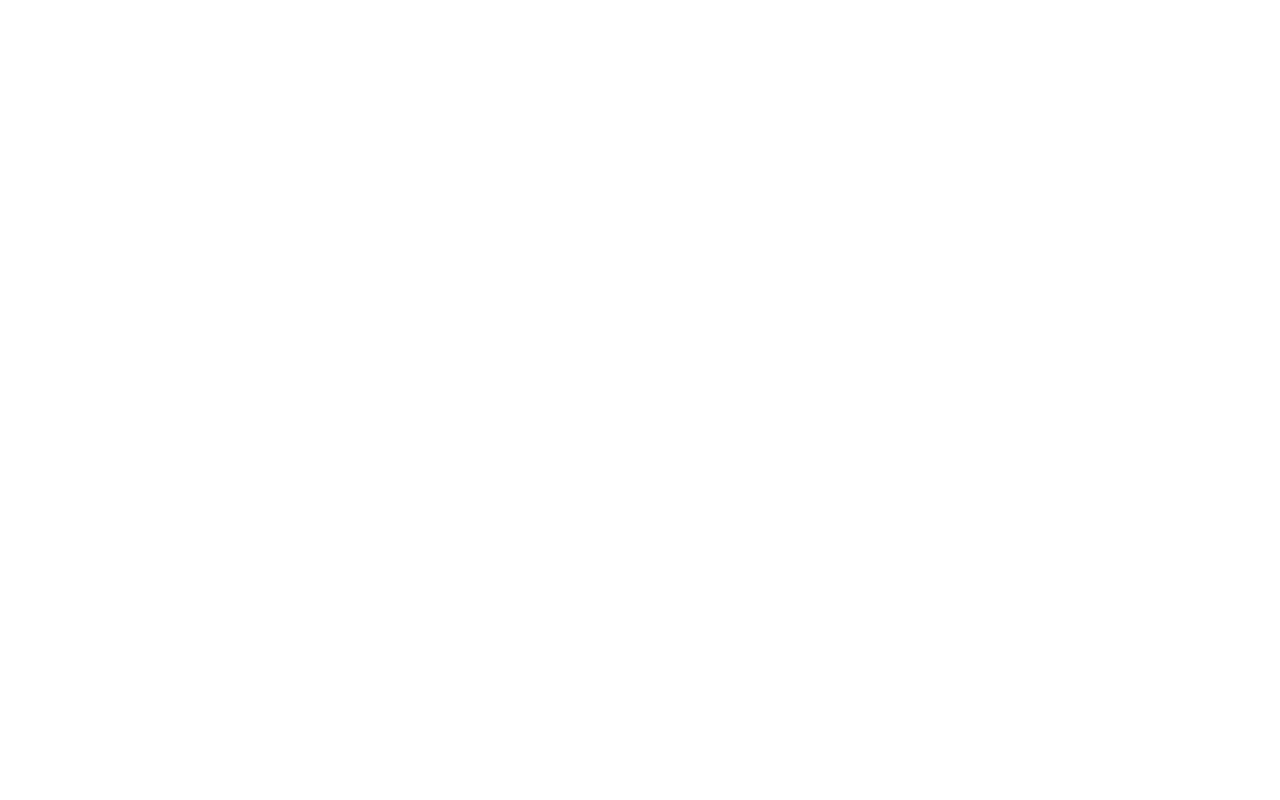
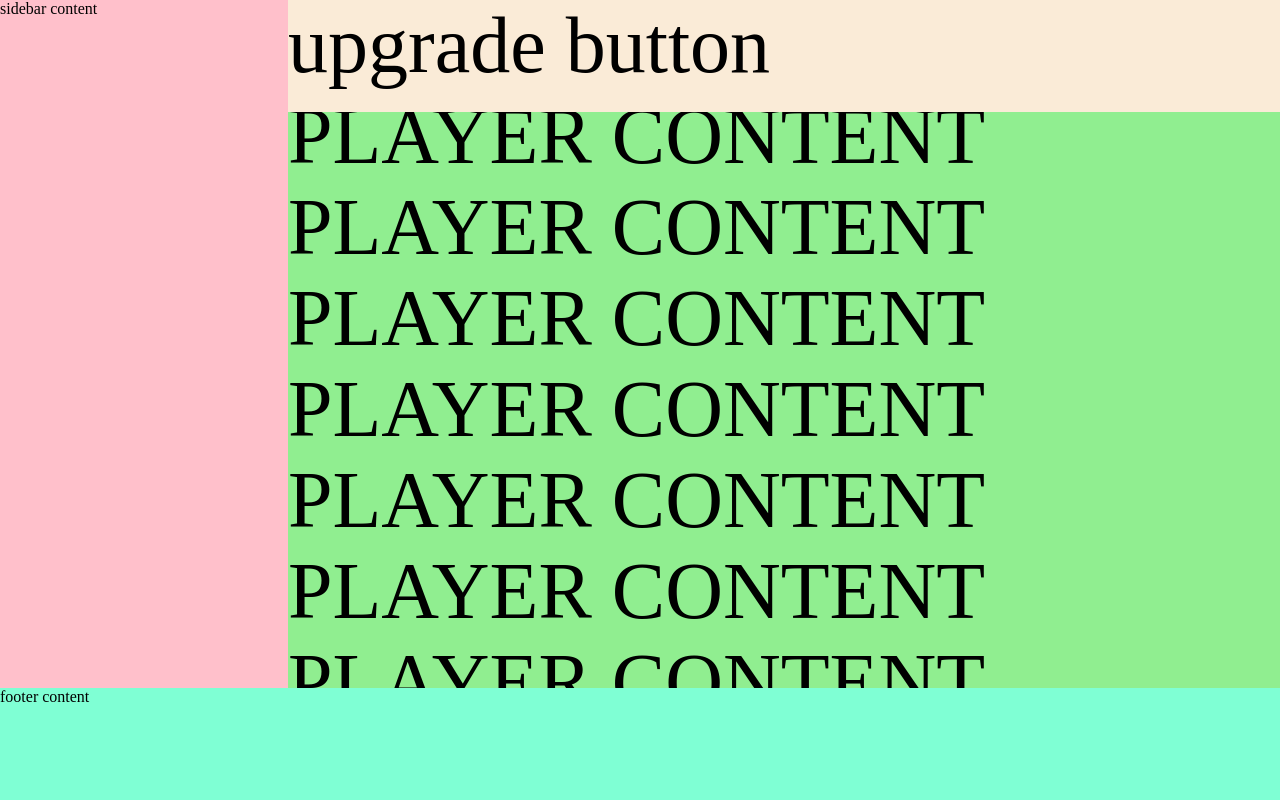
Before and after one commit to IreneChicca/html-css-spotifyweb, a plain HTML site: page index.html in a window 1280 px wide. Drawn offline with Linux system fonts and the light colour scheme.

Commit message:
ADD structure

```diff
--- a/css/style.css
+++ b/css/style.css
@@ -1,3 +1,6 @@
+/* RESET */
+
+
 * {
     box-sizing: border-box;
     margin: 0;
@@ -7,3 +10,69 @@
 img {
     max-width: 100%;
 }
+
+.debug {
+    border: 1px solid red;
+}
+
+/* LAYOUT */
+
+
+.flex {
+    display: flex;
+}
+
+header {
+    background-color: antiquewhite;
+    height: 7rem;
+    position: fixed;
+    left: 18rem;
+    right: 0;
+
+}
+
+main {
+    height: calc(100vh - 7rem);
+    background-color: lightgreen;
+    width: calc(100% - 18rem);
+    font-size: 5rem;
+    overflow: auto;
+}
+
+nav {
+    width: 18rem;
+    background-color: pink;
+}
+
+
+
+footer {
+    height: 7rem;
+    background-color: aquamarine;
+}
+
+
+/* SECTIONS */
+
+
+
+
+
+
+/* RESPONSIVE */
+
+
+
+@media screen and (max-width:992px) {
+    aside {
+        background-color: blue;
+    }
+}
+
+
+@media screen and (max-width:576px) {
+
+    aside {
+        background-color: red;
+    }
+}
--- a/index.html
+++ b/index.html
@@ -4,11 +4,59 @@
 <head>
     <meta charset="UTF-8">
     <meta name="viewport" content="width=device-width, initial-scale=1.0">
+    <link rel="stylesheet" href="css/style.css">
     <title>Spotify Web</title>
 </head>
 
 <body>
 
+
+    <div class="flex">
+        <nav>
+            sidebar content
+
+        </nav>
+
+        <main>
+            <header>
+                upgrade button
+
+            </header>
+            PLAYER CONTENT
+            PLAYER CONTENT
+            PLAYER CONTENT
+            PLAYER CONTENT
+            PLAYER CONTENT
+            PLAYER CONTENT
+            PLAYER CONTENT
+            PLAYER CONTENT PLAYER CONTENT
+            PLAYER CONTENT
+            PLAYER CONTENT
+            PLAYER CONTENT PLAYER CONTENT
+            PLAYER CONTENT
+            PLAYER CONTENT
+            PLAYER CONTENT PLAYER CONTENT
+            PLAYER CONTENT
+            PLAYER CONTENT
+            PLAYER CONTENT PLAYER CONTENT
+            PLAYER CONTENT
+            PLAYER CONTENT
+            PLAYER CONTENT
+
+
+
+        </main>
+    </div>
+
+
+
+
+
+    <footer>
+        footer content
+
+    </footer>
+
 </body>
 
 </html>
```
